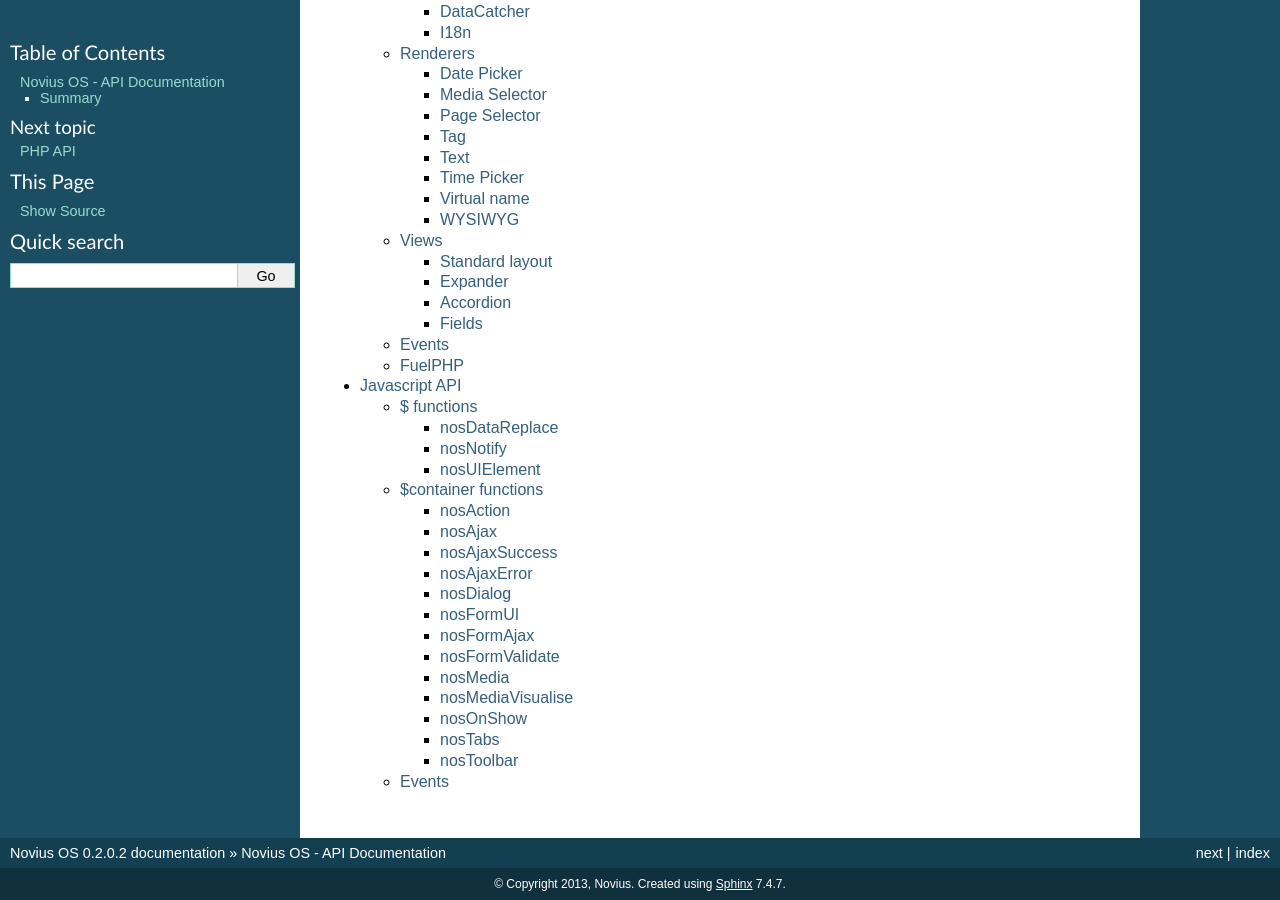
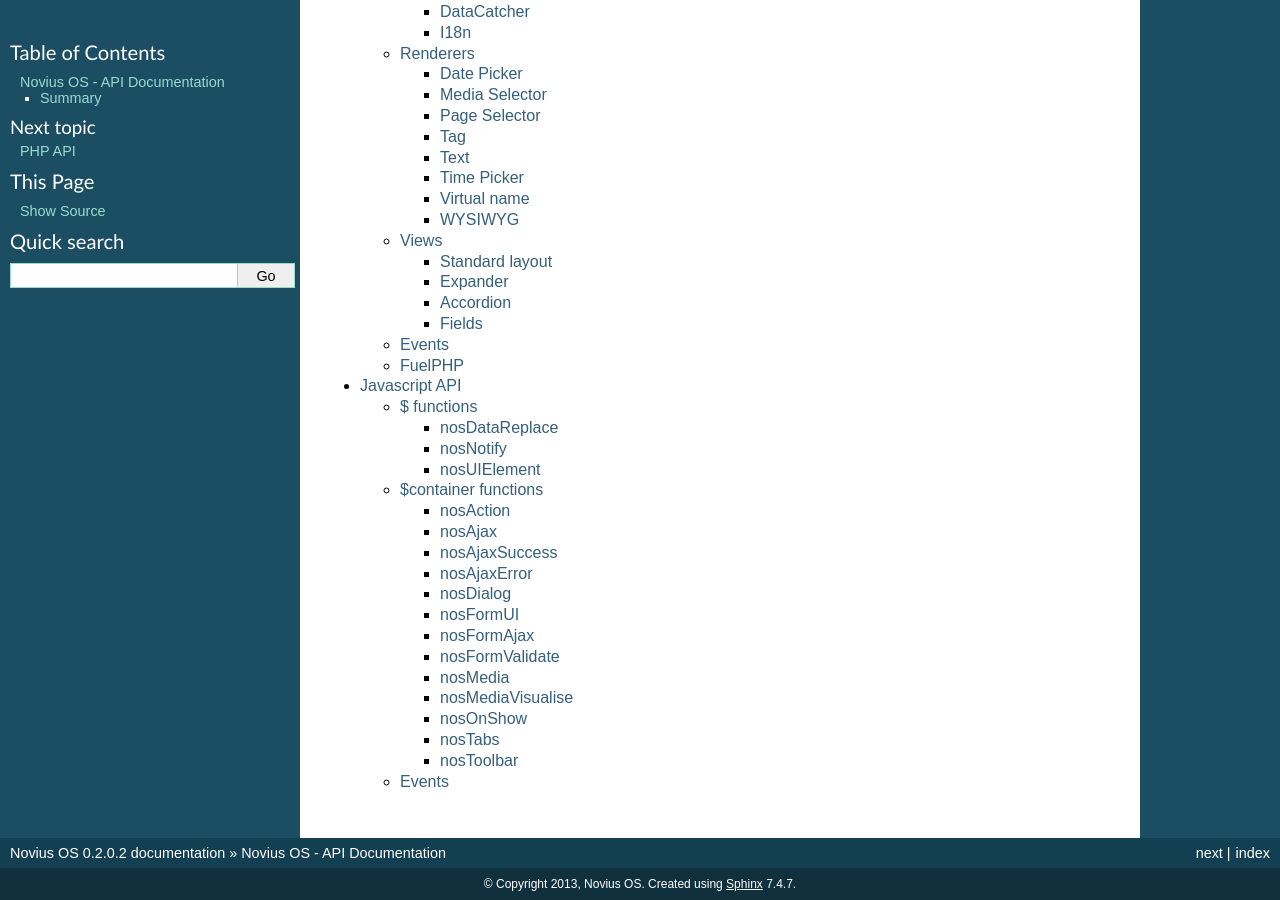
Before and after one commit to vrcAlbert/documentation-api, a Sphinx documentation site: the page built from source/index.rst, in a window 1280 px wide and 900 px high, scrolled down 1232 px. Built offline with Sphinx 7.4.7, drawn with Linux system fonts in a browser that asks for light colours.

```diff
--- a/source/conf.py
+++ b/source/conf.py
@@ -46,7 +46,7 @@ master_doc = 'index'
 
 # General information about the project.
 project = u'Novius OS'
-copyright = u'2013, Novius'
+copyright = u'2013, Novius OS'
 
 # The version info for the project you're documenting, acts as replacement for
 # |version| and |release|, also used in various other places throughout the
```
